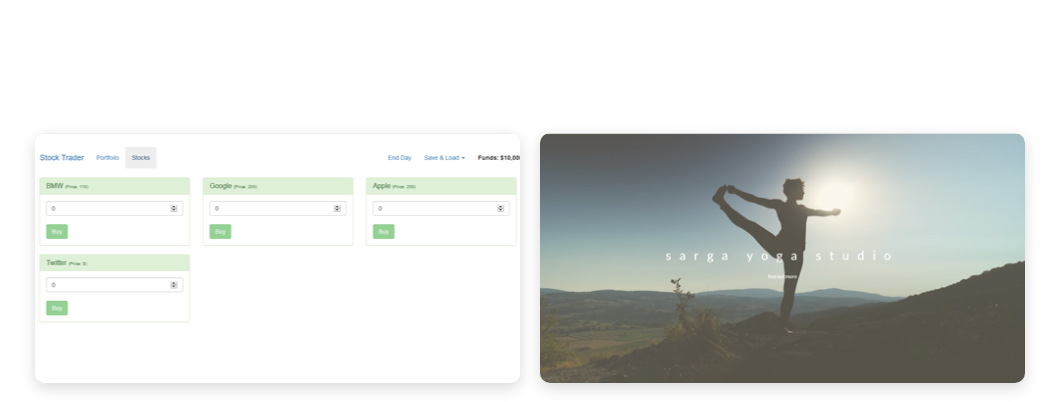
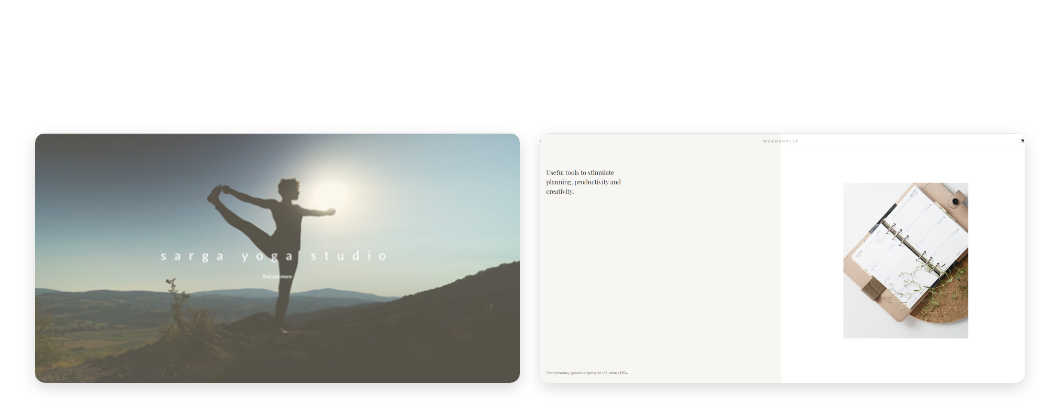
Before and after one commit to superVoja/new-portfolio, a website: page dist/index.html in a window 1280 px wide. Shown: the part 943-1345 px from the top of the page, without its empty margins (110-1169 px from the left). Drawn offline with Linux system fonts and the light colour scheme.

Commit message:
Added new CV, added new project

```diff
--- a/scss/main.scss
+++ b/scss/main.scss
@@ -261,13 +261,13 @@
   }
 
   .item-1 {
-    background: url(../assets/images/stock-trader.png);
+    background: url(../assets/images/sarga-yoga.png);
     background-repeat: no-repeat;
     background-position: center;
     background-size: cover;
   }
   .item-2 {
-    background: url(../assets/images/sarga-yoga.png);
+    background: url(../assets/images/webshop.png);
     background-repeat: no-repeat;
     background-position: center;
     background-size: cover;
```
Also changed, not shown: dist/about.html, dist/assets/images/firebase.png (added), dist/assets/images/webshop.png (added), dist/css/main.css, dist/index.html, dist/work.html, 2 other files.
